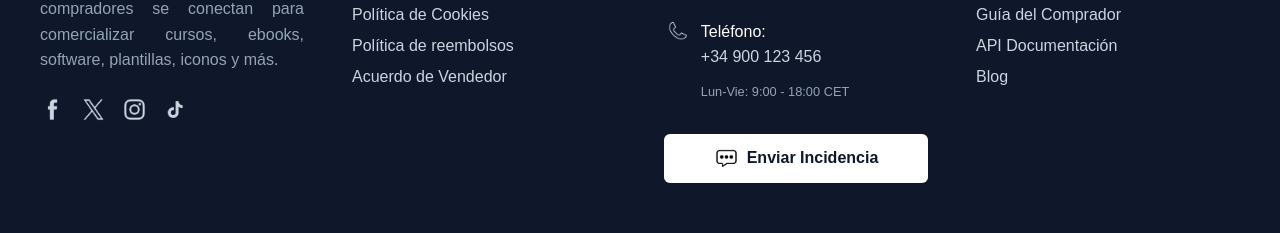
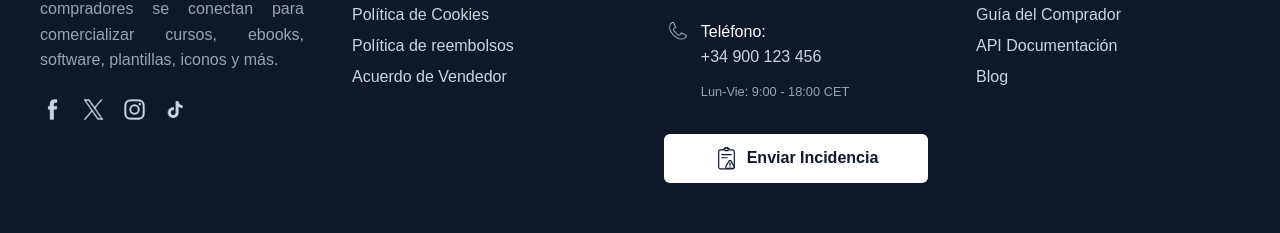
Before and after one commit to sergi1307/ProyectoFinal, a Vue app in the folder frontend/: page / in a window 1280 px wide. Shown: the part 2616-2849 px from the top of the page. Built offline with nearby package versions, Linux system fonts and the light colour scheme.

Commit message:
Modificamos icono de Footer incidencias y eliminamos unos iconos que no necesitabamos

```diff
--- a/frontend/src/components/Footer.vue
+++ b/frontend/src/components/Footer.vue
@@ -43,8 +43,23 @@ const { t } = useI18n();
 
                 <div id="incidencias">
                     <button>
-                        <img src="../assets/iconos/incidencias.png" alt="Incidencias" class="img-normal" aria-hidden="true">
-                        <img src="../assets/iconos/incidencias-hover.png" alt="Incidencias" class="img-hover" aria-hidden="true">
+                        <svg class="icono-incidencia" aria-hidden="true" xmlns="http://www.w3.org/2000/svg" viewBox="0 0 64 64">
+                          <g fill="none" stroke="currentColor" stroke-width="3" stroke-linecap="round" stroke-linejoin="round" stroke-miterlimit="10">
+                            <path d="M47.5,10.1h-7.8C38.9,6.6,35.7,4,32,4s-6.9,2.6-7.7,6.1h-7.8C14,10.1,12,12.1,12,14.6v39.3
+                              c0,2.5,2,4.5,4.5,4.5h31c2.5,0,4.5-2,4.5-4.5V14.6C52,12.1,50,10.1,47.5,10.1z"/>
+
+                            <path d="M32,4c-2.2,0-4,1.8-4,4v4h8V8C36,5.8,34.2,4,32,4z"/>
+
+                            <line x1="20" y1="22" x2="44" y2="22"/>
+                            <line x1="20" y1="30" x2="34" y2="30"/>
+
+                            <path d="M43.3,38.1l8.5,14.7c1.1,1.9-0.3,4.2-2.5,4.2H32.7c-2.2,0-3.6-2.4-2.5-4.2l8.5-14.7
+                              C39.8,36.2,42.2,36.2,43.3,38.1z"/>
+
+                            <line x1="41" y1="43" x2="41" y2="49"/>
+                            <circle cx="41" cy="53" r="0.5"/>
+                          </g>
+                        </svg>
                         {{ $t('footer.sendIncident') }}
                     </button>
                 </div>
@@ -194,6 +209,7 @@ p {
   align-items: center;
   justify-content: center;
   gap: 0.5rem;
+  transition: background-color 0.3s ease, color 0.3s ease;
 }
 
 #incidencias button:hover {
@@ -201,26 +217,10 @@ p {
   color: #0cc0df;
 }
 
-#incidencias button img {
+#incidencias button .icono-incidencia {
   width: 25px;
   height: 25px;
   object-fit: contain;
-}
-
-#incidencias button .img-normal {
-  display: block;
-}
-
-#incidencias button .img-hover {
-  display: none;
-}
-
-#incidencias button:hover .img-normal {
-  display: none;
-}
-
-#incidencias button:hover .img-hover {
-  display: block;
 }
 
 .derechos {
```
Also changed, not shown: frontend/src/assets/iconos/idioma.png (deleted), frontend/src/assets/iconos/incidencias.png (deleted).
